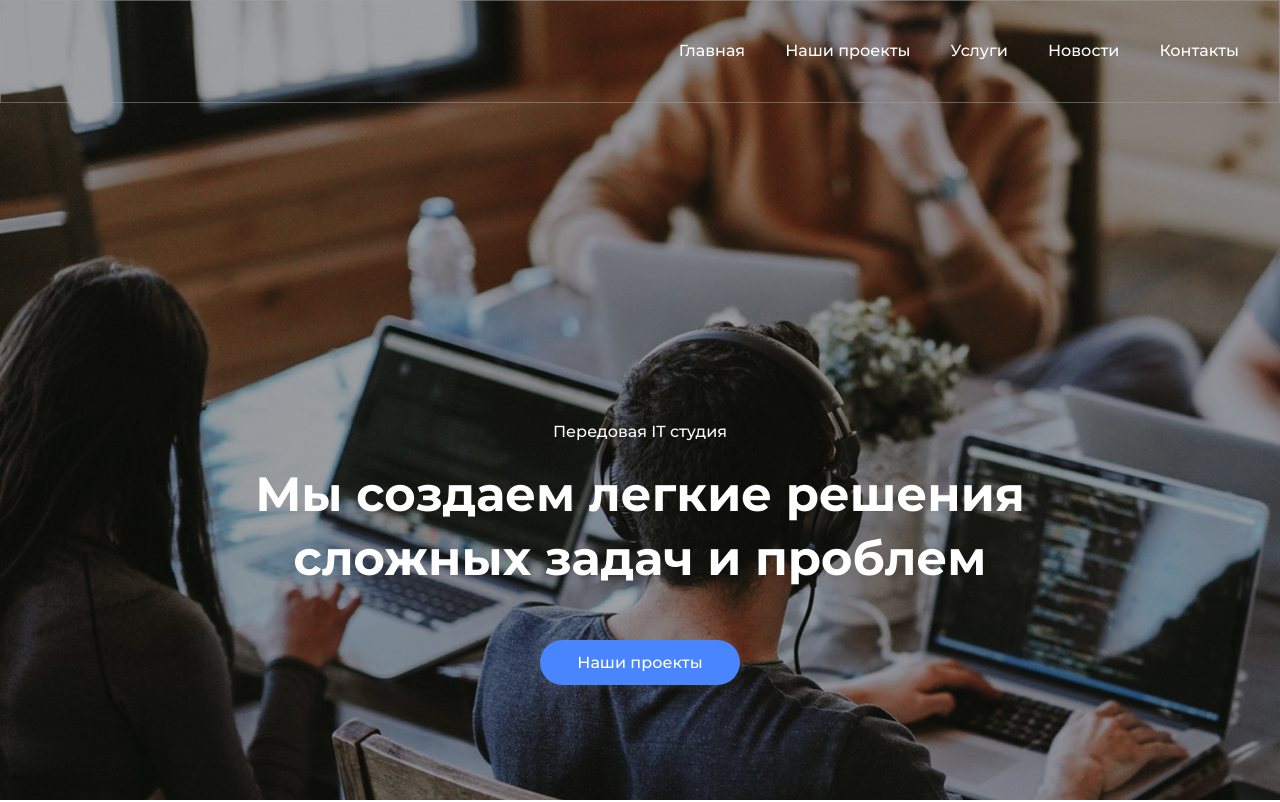
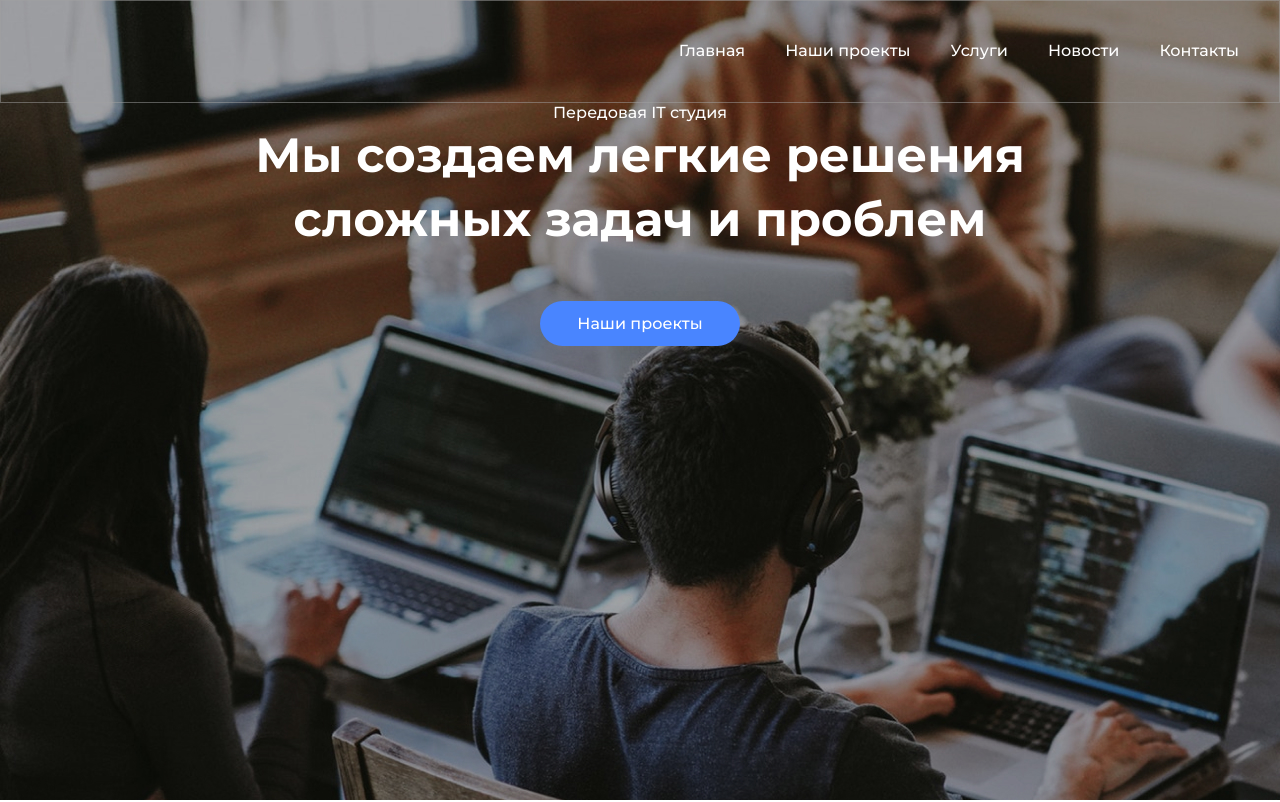
Before and after one commit to kimci621/tz, a website: page src/index.html in a window 1280 px wide. Shown: the top 802 px of the page. Drawn offline with Linux system fonts and the light colour scheme.

Commit message:
Update style.css

```diff
--- a/src/css/style.css
+++ b/src/css/style.css
@@ -117,7 +117,6 @@ h3 p {
   color: #ffffff;
 }
 .header--text {
-  padding-top: 319px;
   text-align: center;
   display: flex;
   flex-direction: column;
@@ -133,7 +132,6 @@ h3 p {
   color: #ffffff;
   max-width: 829px;
   width: 100%;
-  padding-top: 20px;
 }
 /* fonts end */
 
```
